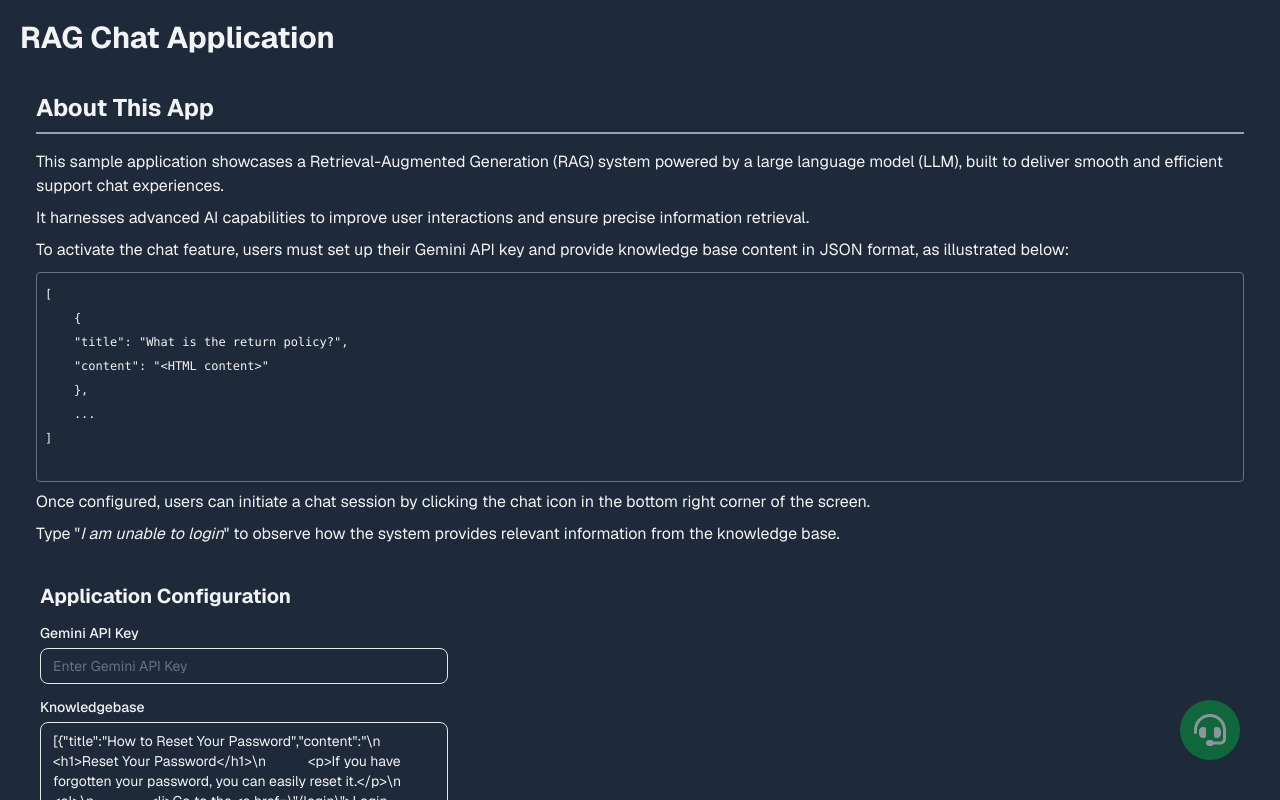
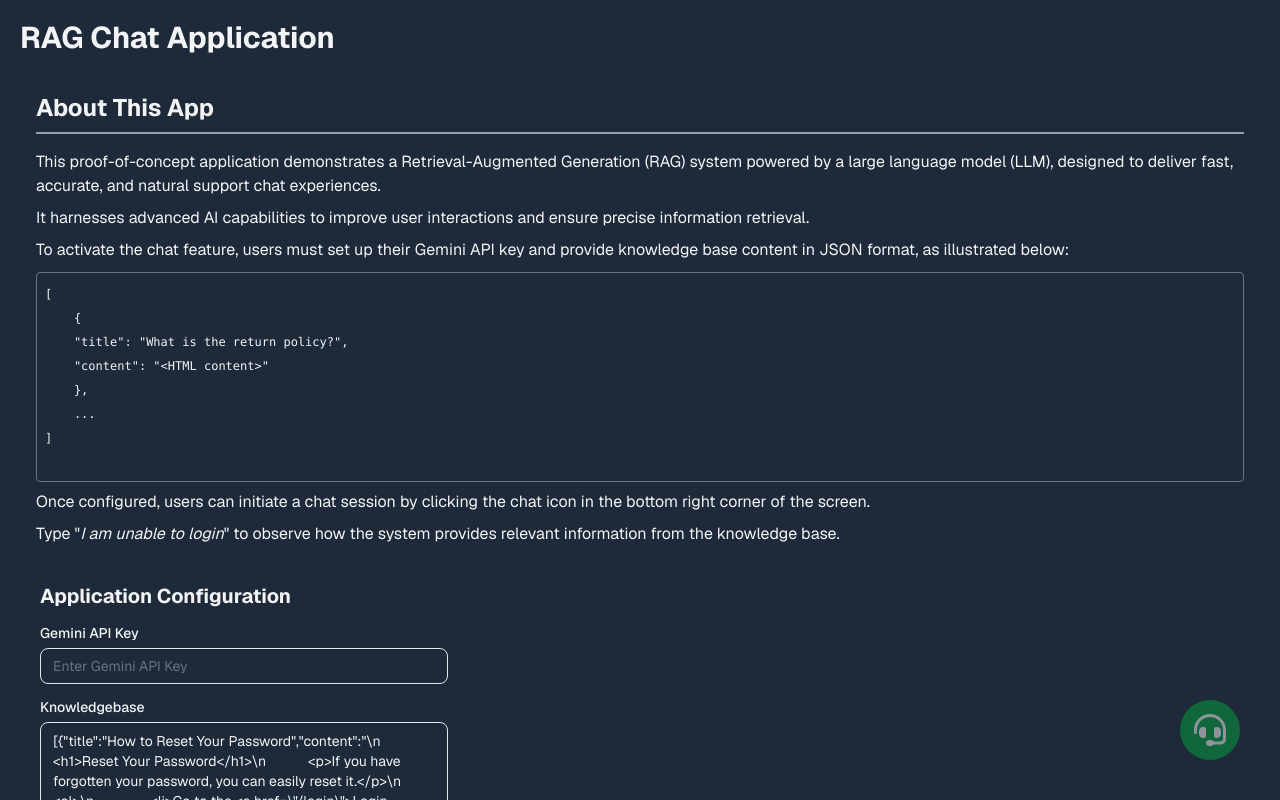
Before and after one commit to harimaurya/hm-support-chat, a Next.js app: page / in a window 1280 px wide. Shown: the top 800 px of the page. Built offline with nearby package versions, Linux system fonts and the light colour scheme.

Commit message:
Updated about text

```diff
--- a/components/about/about.tsx
+++ b/components/about/about.tsx
@@ -6,9 +6,10 @@ export default function About() {
       </h2>
       <article className="text-gray-100">
         <p>
-          This sample application showcases a Retrieval-Augmented Generation
-          (RAG) system powered by a large language model (LLM), built to deliver
-          smooth and efficient support chat experiences.
+          This proof-of-concept application demonstrates a Retrieval-Augmented
+          Generation (RAG) system powered by a large language model (LLM),
+          designed to deliver fast, accurate, and natural support chat
+          experiences.
         </p>
         <p className="mt-2">
           It harnesses advanced AI capabilities to improve user interactions and
```
